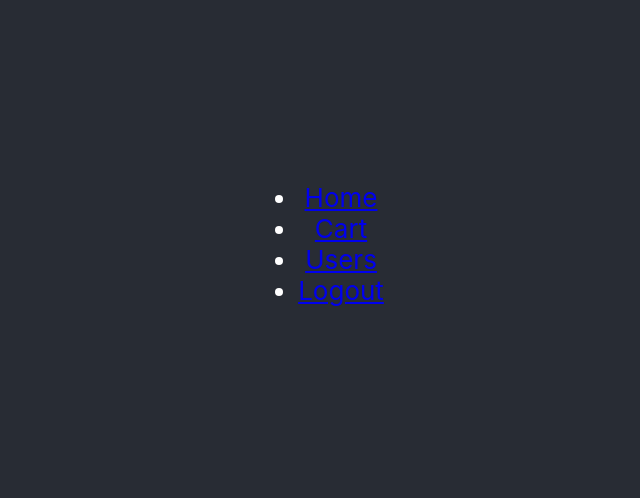
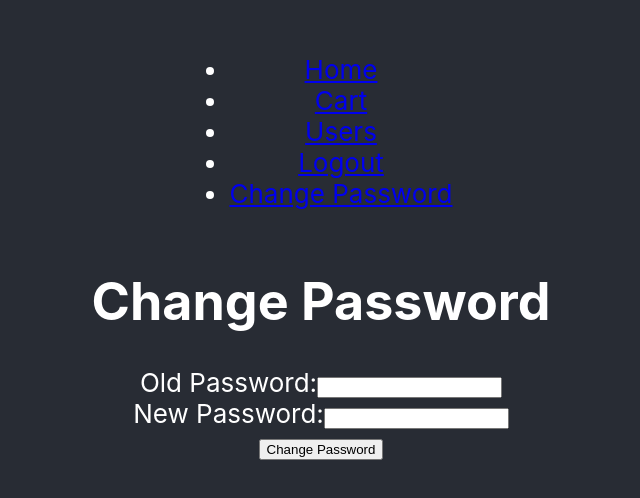
Before and after one commit to Cepa95/AdvancedWebApplicationDevelopment, a React (Create React App) app in the folder client/: page /change-password in a window 1280 px wide. Shown: the part 156-654 px from the top of the page, without its empty margins (319-959 px from the left). Built offline with nearby package versions, Linux system fonts and the light colour scheme; sample sign-in values are in the browser's storage.

Commit message:
implement change password functionality

```diff
--- a/client/src/App.js
+++ b/client/src/App.js
@@ -1,10 +1,5 @@
 import React, { useState, useEffect } from "react";
-import {
-  BrowserRouter as Router,
-  Routes,
-  Route,
-  Navigate,
-} from "react-router-dom";
+import { BrowserRouter as Router, Routes, Route, Navigate } from "react-router-dom";
 import { jwtDecode } from "jwt-decode";
 import "./App.css";
 import Filter from "./Filter";
@@ -14,10 +9,12 @@ import Cart from "./Cart";
 import Navigation from "./Navigation";
 import Users from "./components/Users";
 import Login from "./components/Login";
+import ChangePassword from "./components/ChangePassword";
 
 function App() {
   const [isLoggedIn, setIsLoggedIn] = useState(false);
   const [isAdmin, setIsAdmin] = useState(false);
+  const [loading, setLoading] = useState(true);
 
   useEffect(() => {
     const token = localStorage.getItem("token");
@@ -26,6 +23,7 @@ function App() {
       setIsLoggedIn(true);
       setIsAdmin(decodedToken.isAdmin);
     }
+    setLoading(false);
   }, []);
 
   const handleLogin = () => {
@@ -43,33 +41,28 @@ function App() {
     setIsAdmin(false);
   };
 
+  if (loading) {
+    return <div>Loading...</div>;
+  }
+
   return (
     <div className="App">
       <header className="App-header">
         <CartProvider>
           <Router>
-            <Navigation
-              isLoggedIn={isLoggedIn}
-              isAdmin={isAdmin}
-              onLogout={handleLogout}
-            />
+            <Navigation isLoggedIn={isLoggedIn} isAdmin={isAdmin} onLogout={handleLogout} />
             <Routes>
               <Route path="/" element={<Filter />} />
               <Route path="/details/:subtype" element={<WrappedDetails />} />
               <Route
                 path="/login"
-                element={
-                  isLoggedIn ? (
-                    <Navigate to="/" />
-                  ) : (
-                    <Login onLogin={handleLogin} />
-                  )
-                }
+                element={isLoggedIn ? <Navigate to="/" /> : <Login onLogin={handleLogin} />}
               />
               <Route path="/cart" element={<Cart />} />
+              <Route path="/users" element={isAdmin ? <Users /> : <Navigate to="/login" />} />
               <Route
-                path="/users"
-                element={isAdmin ? <Users /> : <Navigate to="/login" />}
+                path="/change-password"
+                element={isLoggedIn ? <ChangePassword /> : <Navigate to="/login" />}
               />
             </Routes>
           </Router>
--- a/client/src/Navigation.js
+++ b/client/src/Navigation.js
@@ -18,11 +18,18 @@ const Navigation = ({ isLoggedIn, isAdmin, onLogout }) => {
         )}
         {isLoggedIn ? (
           <li>
-            <Link to="/" onClick={onLogout}>Logout</Link>
+            <Link to="/" onClick={onLogout}>
+              Logout
+            </Link>
           </li>
         ) : (
           <li>
             <Link to="/login">Login</Link>
+          </li>
+        )}
+        {isLoggedIn && (
+          <li>
+            <Link to="/change-password">Change Password</Link>
           </li>
         )}
       </ul>
--- /dev/null
+++ b/client/src/components/ChangePassword.js
@@ -0,0 +1,55 @@
+import React, { useState } from 'react';
+import api from '../api';
+
+const ChangePassword = () => {
+  const [oldPassword, setOldPassword] = useState('');
+  const [newPassword, setNewPassword] = useState('');
+  const [message, setMessage] = useState('');
+  const [error, setError] = useState('');
+
+  const handleSubmit = async (e) => {
+    e.preventDefault();
+    try {
+      const response = await api.put('/settings/change-password', {
+        oldPassword,
+        newPassword,
+      });
+      setMessage(response.data.message);
+      setError('');
+    } catch (error) {
+      setError(error.response?.data?.message || 'An error occurred');
+      setMessage('');
+    }
+  };
+
+  return (
+    <div>
+      <h1>Change Password</h1>
+      <form onSubmit={handleSubmit}>
+        <div>
+          <label>Old Password:</label>
+          <input
+            type="password"
+            value={oldPassword}
+            onChange={(e) => setOldPassword(e.target.value)}
+            required
+          />
+        </div>
+        <div>
+          <label>New Password:</label>
+          <input
+            type="password"
+            value={newPassword}
+            onChange={(e) => setNewPassword(e.target.value)}
+            required
+          />
+        </div>
+        {message && <p style={{ color: 'green' }}>{message}</p>}
+        {error && <p style={{ color: 'red' }}>{error}</p>}
+        <button type="submit">Change Password</button>
+      </form>
+    </div>
+  );
+};
+
+export default ChangePassword;
```
Also changed, not shown: 2 other files (tests, documents, lock files or other folders).
